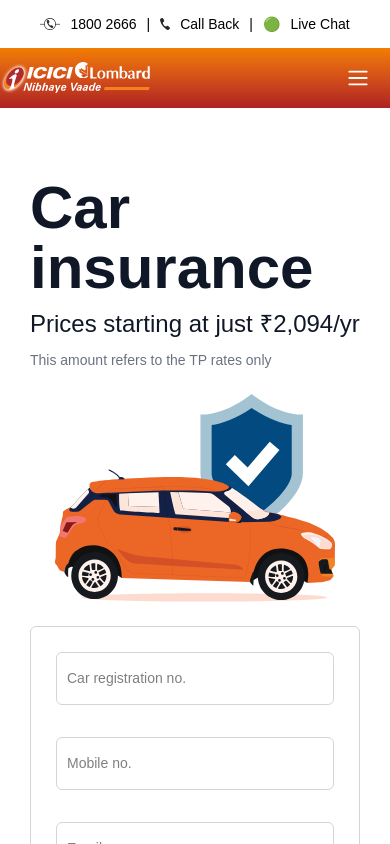
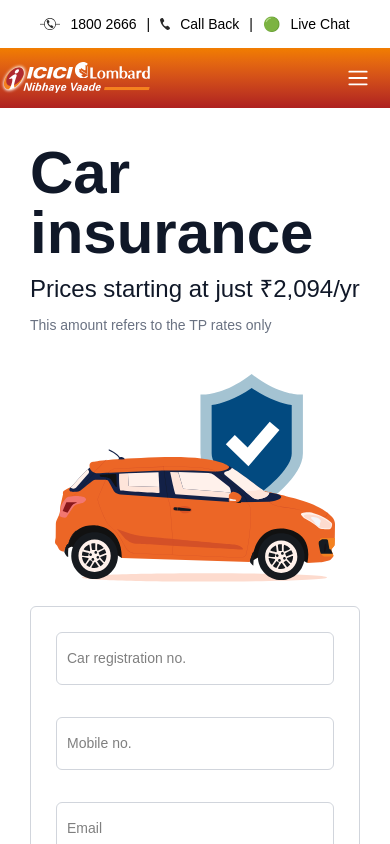
Before and after one commit to harshsiriya/ICICI_Lombard_UI, a Next.js app: page / in a window 390 px wide. Shown: the top 844 px of the page. Built offline with nearby package versions, Linux system fonts and the light colour scheme.

Commit message:
final commit

```diff
--- a/src/app/globals.css
+++ b/src/app/globals.css
@@ -125,10 +125,16 @@ body{
   line-height: 24px;
 }
 
+.hero{
+  padding-bottom: 50px;
+}
+
 
 @media screen and (max-width: 1023px) {
   .hero{
     padding: 25px;
+    margin-top: 20px;
+    padding-bottom: 30px;
   }
 
   .third-party{
@@ -286,6 +292,7 @@ body{
 
   .hero{
     padding: 20px;
+    margin-top: 15px;
   }
 
   .things-section{
--- a/src/components/answer/Answer.js
+++ b/src/components/answer/Answer.js
@@ -304,7 +304,7 @@ const Answer = () => {
         ) : (
           faqData[activeTab].map((faq, index) => (
             <div key={index}>
-              <h3 className="text-md md:text-lg font-semibold text-[#282828] mb-1" style={{marginTop: "1.5rem"}}>
+              <h3 className="text-md md:text-lg font-bold text-[#282828] mb-1" style={{marginTop: "1.5rem"}}>
                 {faq.question}
               </h3>
               <div ><p className="text-[#282828] general-text" style={{lineHeight : "28px"}}>{faq.answer}</p></div>
--- a/src/components/heroSection/Hero.js
+++ b/src/components/heroSection/Hero.js
@@ -8,11 +8,11 @@ const Hero = () => {
 
 
   return (
-    <section className="flex flex-col lg:flex-row items-center h-auto lg:h-[95%]  justify-between px-6 py-10 bg-white mx-auto hero gap-6 container" style={{marginTop : "50px", paddingBottom : "50px"}}>
+    <section className="flex flex-col lg:flex-row items-center h-auto lg:h-[95%]  justify-between px-6 py-10 bg-white mx-auto hero gap-6 container">
 
       {/* Left Content */}
       <div className="w-full lg:w-[35%] flex flex-col gap-18 hero1">
-        <div style={{marginLeft : "10px"}}>
+        <div style={{marginLeft : "10px", paddingBottom : "15px"}}>
           <h1 className="text-6xl font-bold text-gray-900" style={{paddingBottom : "10px"}}>Car insurance</h1>
           <h2 className="text-2xl font-base text-gray-900 mt-2" style={{paddingBottom : "10px"}}>
             Prices starting at just ₹2,094/yr
--- a/src/components/menu/Menu2.js
+++ b/src/components/menu/Menu2.js
@@ -17,7 +17,7 @@ const Menu2 = ({ option }) => {
 
       <MenuItems
         transition
-        className="absolute left-[50%] z-10 mt-2 w-56 origin-top-left rounded-md bg-white ring-1 shadow-lg ring-black/5 transition focus:outline-hidden data-closed:scale-95 data-closed:transform data-closed:opacity-0 data-enter:duration-100 data-enter:ease-out data-leave:duration-75 data-leave:ease-in overflow-hidden"
+        className="absolute left-[15%] top-[100%] z-10 mt-2 w-[70%] sm:w-56 origin-top-left rounded-md bg-white ring-1 shadow-lg ring-black/5 transition focus:outline-hidden data-closed:scale-95 data-closed:transform data-closed:opacity-0 data-enter:duration-100 data-enter:ease-out data-leave:duration-75 data-leave:ease-in overflow-hidden "
       >
         <div className="py-1">
           <MenuItem>
```
